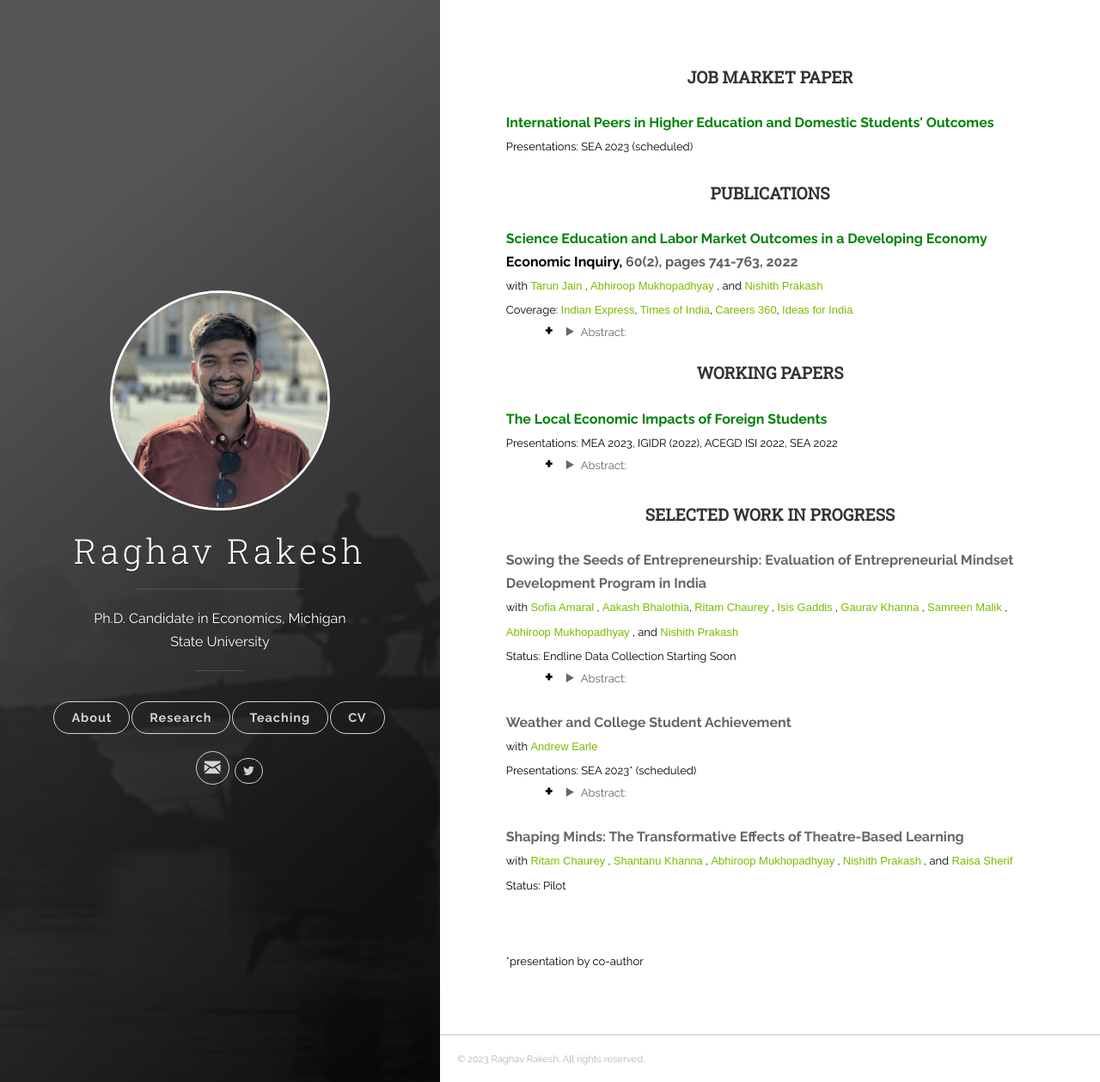
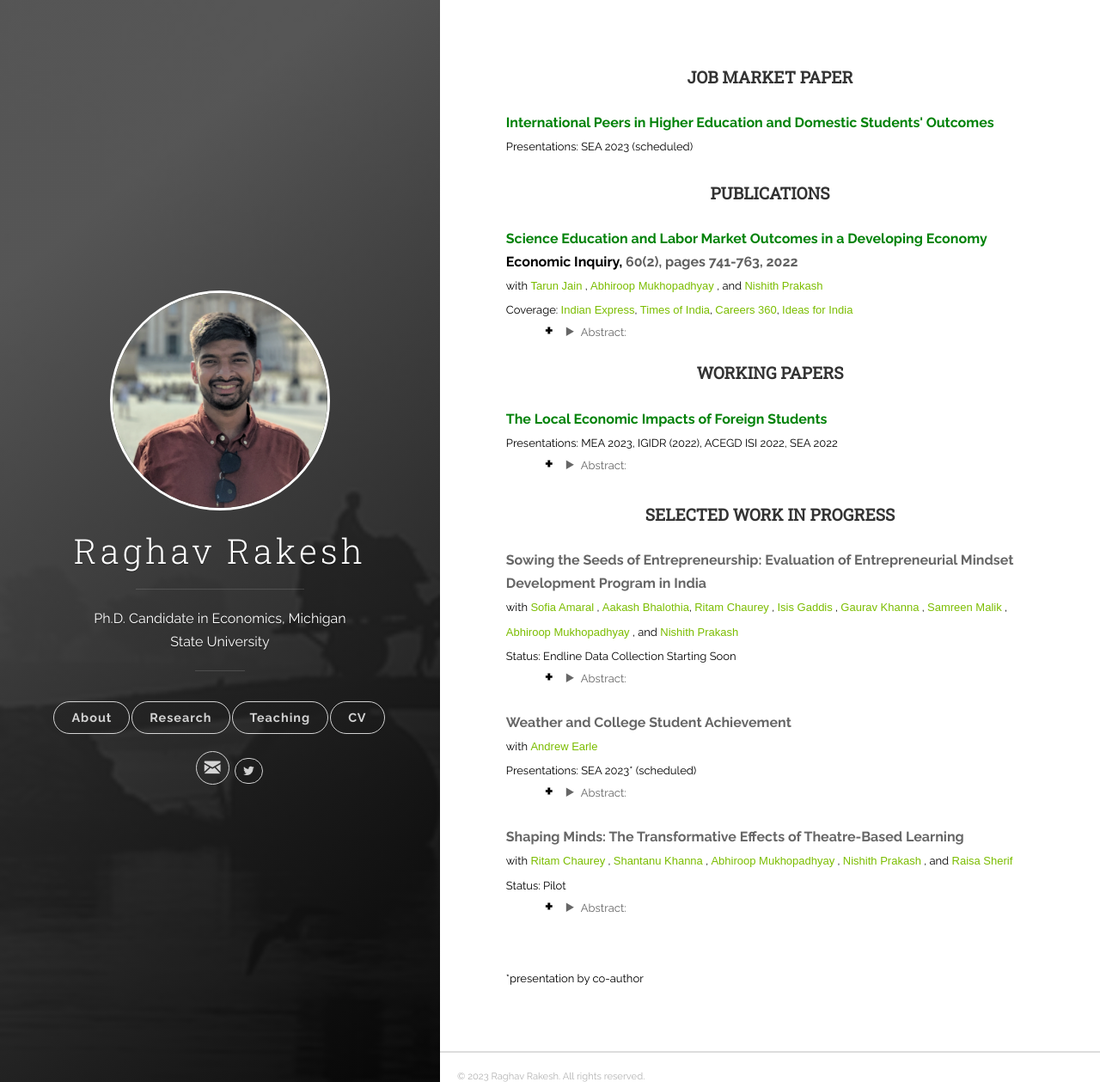
Before and after one commit to raghavrakesh/raghavrakesh.github.io, a Jekyll site: the page built from _posts/2018-06-13-research.markdown, in a window 1280 px wide and 1259 px high. Shown: the whole window at 86% size. Built offline with Jekyll 4.4.1, drawn with Linux system fonts in a browser that asks for light colours.

Commit message:
Update 2018-06-13-research.markdown

```diff
--- a/_posts/2018-06-13-research.markdown
+++ b/_posts/2018-06-13-research.markdown
@@ -213,6 +213,19 @@ tags: [jekyll]
   </b>
 </p>
 
+<ul style="margin-top:-17px;">
+  <details>
+    <summary>
+      <font size="2">Abstract:</font>
+    </summary>
+    <p>
+      <font size="2" style="color:#000000;">
+        Despite progress in addressing barriers to human capital in the last two decades, significant learning gaps persist. A new line of research suggests that holistic skills have been associated with positive impacts on later life outcomes. However, there is little evidence supporting the effectiveness of existing traditional classroom-based instructional strategies in improving non-cognitive and socio-emotional skills. In this study, we conduct a randomized control trial in 100 schools in Uttarakhand, India to estimate the causal impacts of an experiential learning pedagogy in secondary schools. The curriculum consists of a total of 36 hours of arts and theater-based instruction spread over 24 weekly sessions. We will measure the impacts on cognitive skills (critical thinking and learning), social skills (class participation, network formation, communication skills, pro-sociality), and emotional skills (stress, anxiety, self-care, self-esteem).
+      </font>
+    </p>
+  </details>
+</ul>
+
 
 
 <p style="margin-top:60px;"><font size="2" style="color:#000000;"> *presentation by co-author</font></p>
```
